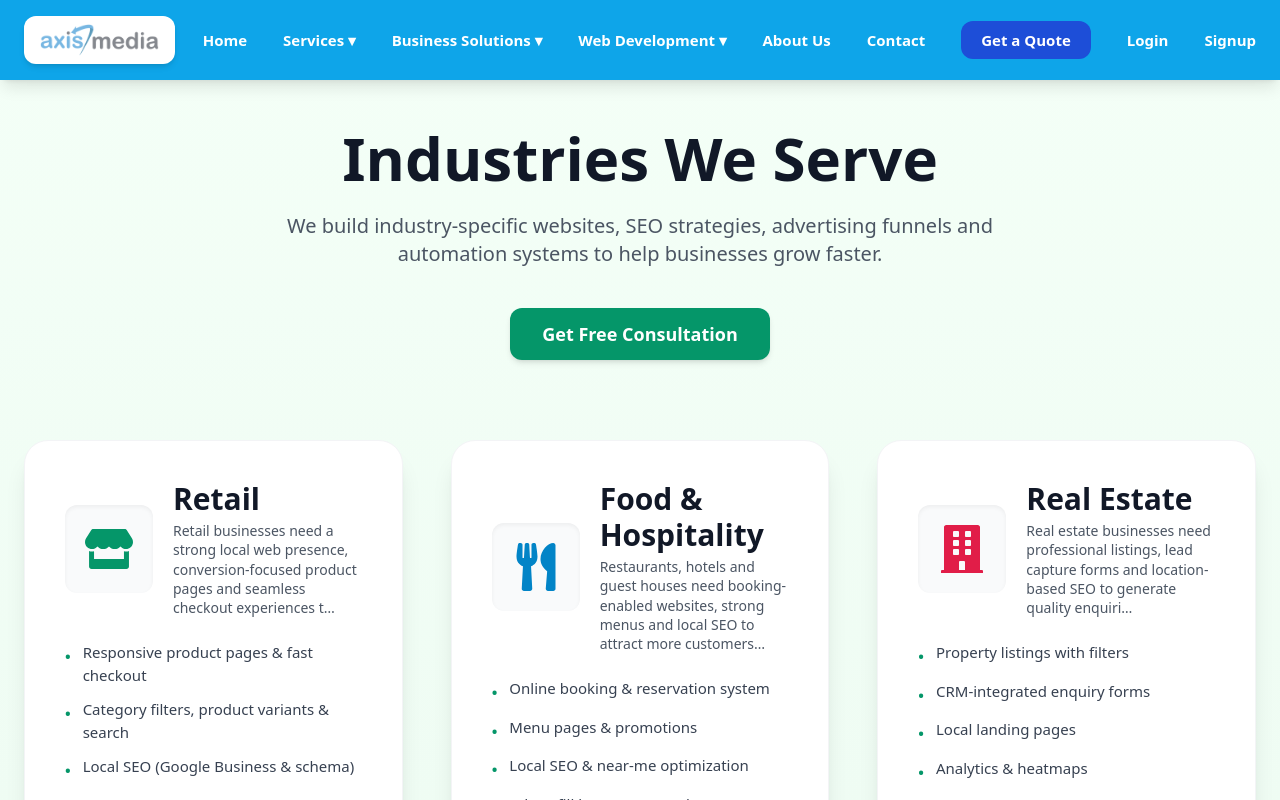
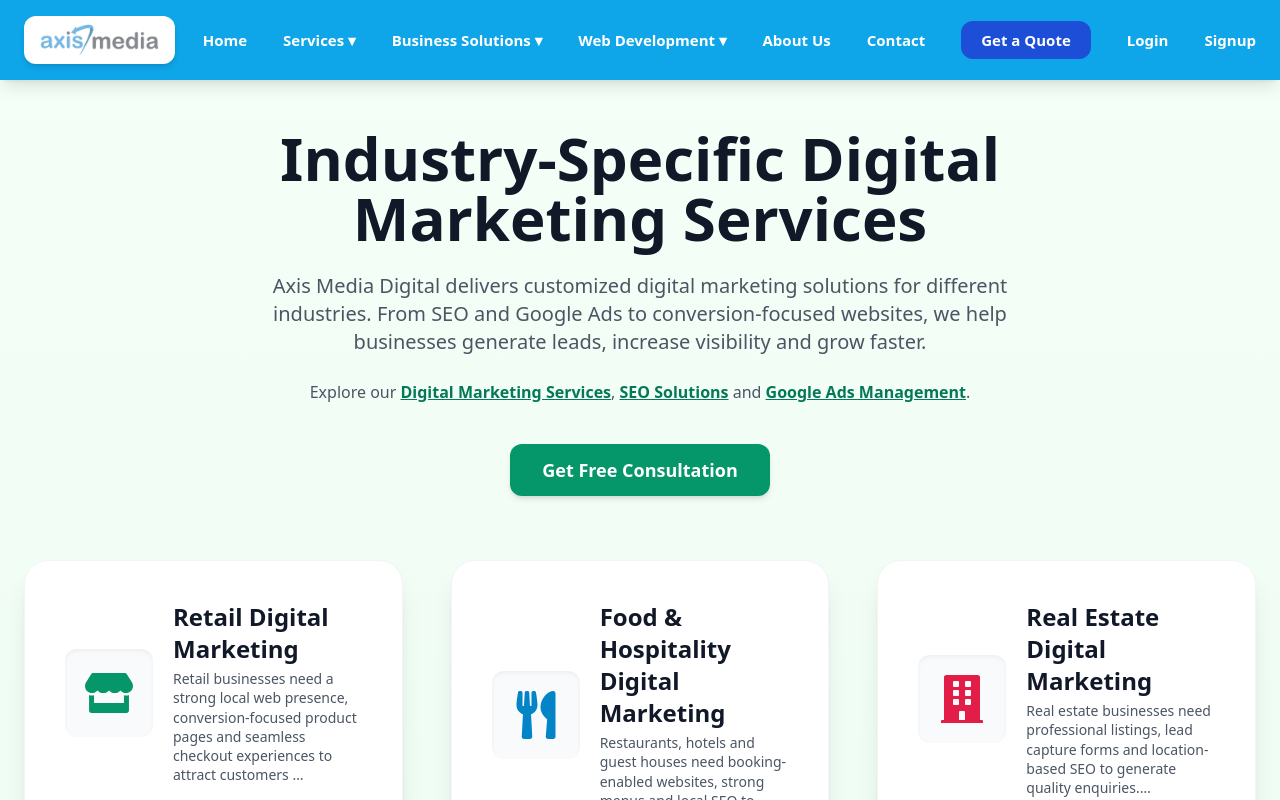
Before and after one commit to companyaxismedia-dev/axis-media-website, a React (Create React App) app: page /industries in a window 1280 px wide. Shown: the top 800 px of the page. Built offline with nearby package versions, Linux system fonts and the light colour scheme.

Commit message:
Update IndustriesPage.jsx

```diff
--- a/src/pages/IndustriesPage.jsx
+++ b/src/pages/IndustriesPage.jsx
@@ -9,17 +9,17 @@ export default function IndustriesPage() {
       {/* ================= SEO ================= */}
       <Helmet>
         <title>
-          Industries We Serve | Axis Media – Websites, SEO & Digital Marketing
+          Digital Marketing Solutions for Different Industries | Axis Media Digital
         </title>
 
         <meta
           name="description"
-          content="Axis Media provides website development, SEO, Google Ads and digital marketing solutions for retail, real estate, food, manufacturing and more industries."
+          content="Axis Media Digital provides industry-specific digital marketing solutions including SEO, Google Ads and website development for retail, real estate, food, healthcare, manufacturing and more industries."
         />
 
         <link
           rel="canonical"
-          href="https://axismediadigital.com/industries"
+          href="https://www.axismediadigital.com/industries"
         />
 
         {/* Breadcrumb Schema */}
@@ -32,13 +32,13 @@ export default function IndustriesPage() {
                 "@type": "ListItem",
                 "position": 1,
                 "name": "Home",
-                "item": "https://axismediadigital.com/"
+                "item": "https://www.axismediadigital.com/"
               },
               {
                 "@type": "ListItem",
                 "position": 2,
                 "name": "Industries",
-                "item": "https://axismediadigital.com/industries"
+                "item": "https://www.axismediadigital.com/industries"
               }
             ]
           })}
@@ -48,14 +48,31 @@ export default function IndustriesPage() {
       <main className="bg-gradient-to-b from-[#F4FFF7] to-[#E8F8EE] text-gray-900">
 
         {/* ================= HERO ================= */}
-        <section className="pt-32 pb-20 text-center max-w-5xl mx-auto px-6">
+        <section className="pt-32 pb-16 text-center max-w-5xl mx-auto px-6">
           <h1 className="text-5xl md:text-6xl font-extrabold mb-6">
-            Industries We Serve
+            Industry-Specific Digital Marketing Services
           </h1>
 
           <p className="text-lg md:text-xl text-gray-600 leading-relaxed max-w-3xl mx-auto">
-            We build industry-specific websites, SEO strategies, advertising
-            funnels and automation systems to help businesses grow faster.
+            Axis Media Digital delivers customized digital marketing solutions
+            for different industries. From SEO and Google Ads to conversion-focused
+            websites, we help businesses generate leads, increase visibility and grow faster.
+          </p>
+
+          {/* INTERNAL LINKS (SEO BOOST) */}
+          <p className="mt-6 text-gray-600">
+            Explore our{" "}
+            <Link to="/digital-marketing" className="text-emerald-700 font-semibold underline">
+              Digital Marketing Services
+            </Link>
+            ,{" "}
+            <Link to="/seo-services" className="text-emerald-700 font-semibold underline">
+              SEO Solutions
+            </Link>{" "}
+            and{" "}
+            <Link to="/google-ads" className="text-emerald-700 font-semibold underline">
+              Google Ads Management
+            </Link>.
           </p>
 
           <div className="mt-10 flex justify-center">
@@ -82,21 +99,21 @@ export default function IndustriesPage() {
                   min-h-[420px] flex flex-col
                 "
               >
-                {/* ICON + TITLE */}
                 <div className="flex items-center gap-5 mb-6">
                   <div className="p-5 rounded-xl bg-gray-50 shadow-inner">
                     <Icon className={`text-5xl ${cat.colorClass}`} />
                   </div>
 
                   <div>
-                    <h2 className="text-3xl font-bold">{cat.title}</h2>
+                    <h2 className="text-2xl font-bold">
+                      {cat.title} Digital Marketing
+                    </h2>
                     <p className="text-gray-600 text-sm mt-1 leading-snug">
-                      {cat.longDesc?.slice(0, 120)}…
+                      {cat.longDesc?.slice(0, 140)}…
                     </p>
                   </div>
                 </div>
 
-                {/* FEATURES */}
                 <ul className="text-gray-700 mb-8 space-y-3 text-[15px]">
                   {cat.features?.slice(0, 4).map((f, i) => (
                     <li key={i} className="flex items-start gap-3">
@@ -106,26 +123,17 @@ export default function IndustriesPage() {
                   ))}
                 </ul>
 
-                {/* ACTION BUTTONS */}
                 <div className="mt-auto flex gap-4">
                   <Link
                     to={`/industries/${cat.id}`}
-                    className="
-                      flex-1 text-center px-5 py-3
-                      bg-emerald-600 text-white rounded-lg font-semibold
-                      hover:bg-emerald-700 transition
-                    "
+                    className="flex-1 text-center px-5 py-3 bg-emerald-600 text-white rounded-lg font-semibold hover:bg-emerald-700 transition"
                   >
                     View Industry →
                   </Link>
 
                   <Link
                     to="/contact"
-                    className="
-                      flex-1 text-center px-5 py-3
-                      bg-gray-100 text-gray-800 rounded-lg
-                      hover:bg-gray-200 transition
-                    "
+                    className="flex-1 text-center px-5 py-3 bg-gray-100 text-gray-800 rounded-lg hover:bg-gray-200 transition"
                   >
                     Consultation
                   </Link>
@@ -137,28 +145,19 @@ export default function IndustriesPage() {
 
         {/* ================= CTA ================= */}
         <section className="pb-24 px-6">
-          <div
-            className="
-              max-w-7xl mx-auto
-              bg-emerald-600 text-white p-12 rounded-3xl shadow-xl
-              flex flex-col md:flex-row md:items-center md:justify-between gap-8
-            "
-          >
+          <div className="max-w-7xl mx-auto bg-emerald-600 text-white p-12 rounded-3xl shadow-xl flex flex-col md:flex-row md:items-center md:justify-between gap-8">
             <div>
               <h3 className="text-3xl font-extrabold">
-                Not sure which industry fits your business?
+                Looking for digital marketing tailored to your industry?
               </h3>
               <p className="text-white/90 mt-2 text-lg">
-                Talk to our experts — we’ll guide you step-by-step.
+                Our experts create custom strategies that deliver real business growth.
               </p>
             </div>
 
             <Link
               to="/contact"
-              className="
-                px-8 py-4 bg-white text-emerald-700
-                rounded-lg font-semibold text-lg hover:bg-gray-100
-              "
+              className="px-8 py-4 bg-white text-emerald-700 rounded-lg font-semibold text-lg hover:bg-gray-100"
             >
               Book Free Strategy Call
             </Link>
```
